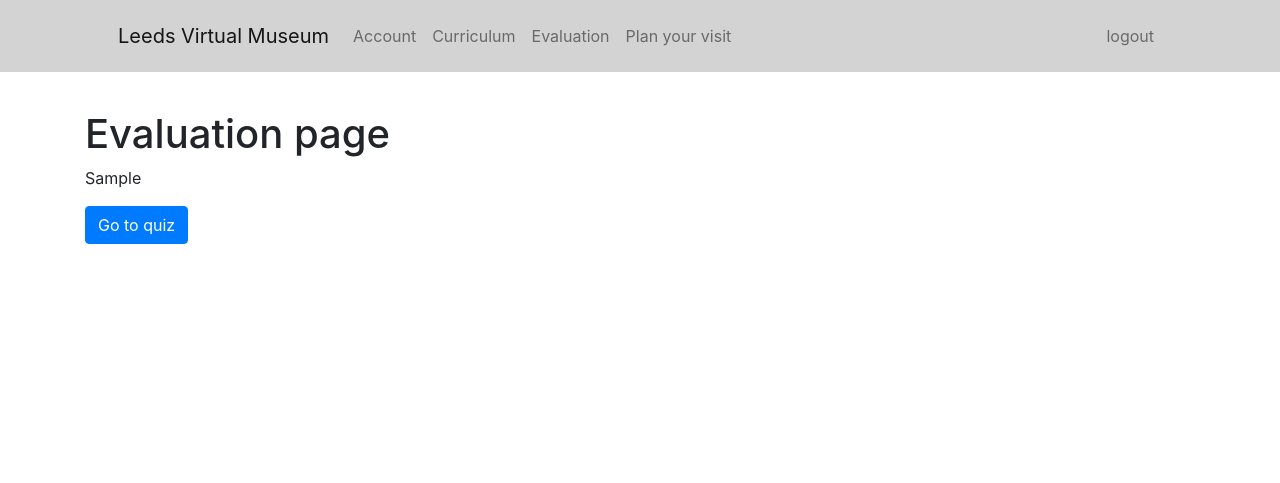
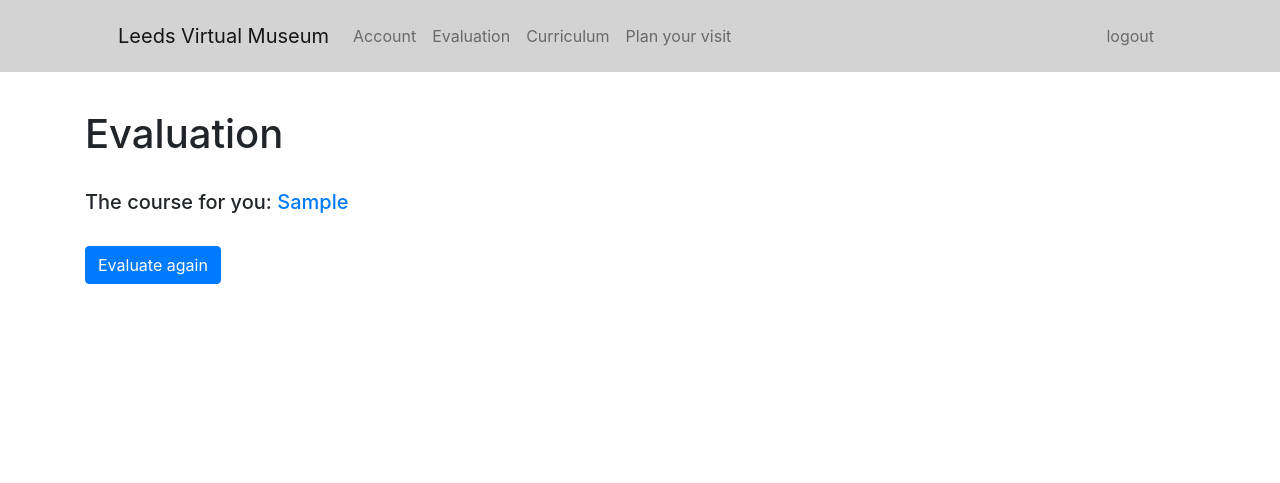
Before and after one commit to Evian0211/Leeds-Museums-virtual-platform, a Django app: page /evaluation in a window 1280 px wide. Shown: the top 483 px of the page. Run offline with Django 4.2, Linux system fonts and the light colour scheme; a user stored in the database is signed in; tables that the repository leaves empty hold one stand-in row (values such as "Sample post"); some libraries are stand-ins or nearby versions.

Commit message:
add front end style

```diff
--- a/leeds_virtual_museums/static/css/common.css
+++ b/leeds_virtual_museums/static/css/common.css
@@ -33,6 +33,19 @@ html, body {
 
 .curriculum {
     width: 18rem;
+    margin: 30px;
+}
+
+.ticket {
+    width: 10rem;
+    border-color: transparent;
+    margin: 10px;
+}
+
+.exchange {
+    width: 20rem;
+    border-color: transparent;
+    margin: 10px;
 }
 
 iframe {
--- a/leeds_virtual_museums/templates/base.html
+++ b/leeds_virtual_museums/templates/base.html
@@ -26,8 +26,8 @@
             <div class="collapse navbar-collapse">
                 <ul class="navbar-nav ms-auto my-2 my-lg-0">
                     <li class="nav-item"><a class="nav-link" href="/account">Account</a></li>
+                    <li class="nav-item"><a class="nav-link" href="/evaluation">Evaluation</a></li>
                     <li class="nav-item"><a class="nav-link" href="/curriculum">Curriculum</a></li>
-                    <li class="nav-item"><a class="nav-link" href="/evaluation">Evaluation</a></li>
                     <li class="nav-item"><a class="nav-link" href="/plan_visit">Plan your visit</a></li>
                 </ul>
             </div>
--- a/leeds_virtual_museums/templates/curriculum.html
+++ b/leeds_virtual_museums/templates/curriculum.html
@@ -21,6 +21,7 @@
 
     <br>
     <h3>Other courses</h3>
+    <div class="row">
         {% for course_num, course_name, _, _ in other_courses %}
         <div class="card curriculum">
             <img class="card-img-top" src="{% static '/images/the_artist.jpg' %}" alt="Card image cap">
@@ -29,8 +30,8 @@
                 <a class="btn btn-primary" href="/course?course={{ course_num }}">Explore</a>
             </div>
         </div>
+        {% endfor %}
+    </div>
 </div>
 
-{% endfor %}
-
 {% endblock %}
--- a/leeds_virtual_museums/templates/evaluation.html
+++ b/leeds_virtual_museums/templates/evaluation.html
@@ -3,9 +3,16 @@
 {% block content %}
 
 <div class="container main-container">
-    <h1>Evaluation page</h1>
-    <p>{{ evaluation_result }}</p>
-    <a href="/evaluation_quiz?question=0" class="btn btn-primary">Go to quiz</a>
+    <h1>Evaluation</h1>
+    <br>
+    {% if evaluated %}
+    <h5>The course for you: <a href="/curriculum">{{ evaluation_result }}</a></h5>
+    <br>
+    <a href="/evaluation_quiz?question=0" class="btn btn-primary">Evaluate again</a>
+    {% else %}
+    <h5>{{ evaluation_result }}</h5>
+    <a href="/evaluation_quiz?question=0" class="btn btn-primary">Evaluate now</a>
+    {% endif %}
 </div>
 
 {% endblock %}
--- a/leeds_virtual_museums/templates/home.html
+++ b/leeds_virtual_museums/templates/home.html
@@ -11,7 +11,7 @@
             </div>
             <div class="col-lg-8 align-self-baseline">
                 <p class="text-white mb-5">Evaluate, learn, win NFTs and event tickets</p>
-                <a class="btn btn-xl text-white" href="/evaluation" style="border-color: white;">Evaluate now</a>
+                <a class="btn btn-xl text-white" href="/evaluation" style="border-color: white;">Find the course for you</a>
             </div>
         </div>
     </div>
--- a/leeds_virtual_museums/website/text.py
+++ b/leeds_virtual_museums/website/text.py
@@ -10,7 +10,7 @@ EVALUATION_QUESTIONS = [
     ("Q5. Which part of a museum do you like the most?", ["Heritage", "Natural Science", "Art galleries", "Historical figures"])
 ]
 
-EVALUATION_TYPES = ["Leeds over time", "Leeds at war", "Creativity at Leeds", "Industrial Leeds", "Leeds Society and Community", "Leeds: Empire and Colonialism"]
+EVALUATION_TYPES = ["Leeds Over Time", "Leeds at War", "Creativity at Leeds", "Industrial Leeds", "Leeds Society and Community", "Leeds: Empire and Colonialism"]
 
 # ----------------------------------------
 # ------------- Curriculum ---------------
@@ -30,7 +30,7 @@ COURSE_ONE_QUESTIONS = [
 
 
 
-COURSE_TWO_NAME = "Leeds At War"
+COURSE_TWO_NAME = "Leeds at War"
 
 COURSE_TWO_CONTENT = [
     ("Section 1 header", "https://www.mylearning.org/stories/leeds-to-the-world-the-story-of-two-leeds-engines/1515?"),
@@ -43,18 +43,74 @@ COURSE_TWO_QUESTIONS = [
     ("C2 Question 3 text", ["a", "b", "c", "d", "e"])
 ]
 
+COURSE_THREE_NAME = "Creativity at Leeds"
+
+COURSE_THREE_CONTENT = [
+    ("Section 1 header", "https://www.mylearning.org/stories/leeds-to-the-world-the-story-of-two-leeds-engines/1515?"),
+    ("Section 2 header", "https://www.mylearning.org/stories/leeds-to-the-world-the-story-of-two-leeds-engines/1515?")
+]
+
+COURSE_THREE_QUESTIONS = [
+    ("C2 Question 1 text", ["choice 1", "choice 2", "choice 3"]),
+    ("C2 Question 2 text", ["a", "b", "c", "d"]),
+    ("C2 Question 3 text", ["a", "b", "c", "d", "e"])
+]
+
+COURSE_FOUR_NAME = "Industrial Leeds"
+
+COURSE_FOUR_CONTENT = [
+    ("Section 1 header", "https://www.mylearning.org/stories/leeds-to-the-world-the-story-of-two-leeds-engines/1515?"),
+    ("Section 2 header", "https://www.mylearning.org/stories/leeds-to-the-world-the-story-of-two-leeds-engines/1515?")
+]
+
+COURSE_FOUR_QUESTIONS = [
+    ("C2 Question 1 text", ["choice 1", "choice 2", "choice 3"]),
+    ("C2 Question 2 text", ["a", "b", "c", "d"]),
+    ("C2 Question 3 text", ["a", "b", "c", "d", "e"])
+]
+
+COURSE_FIVE_NAME = "Leeds Society and Community"
+
+COURSE_FIVE_CONTENT = [
+    ("Section 1 header", "https://www.mylearning.org/stories/leeds-to-the-world-the-story-of-two-leeds-engines/1515?"),
+    ("Section 2 header", "https://www.mylearning.org/stories/leeds-to-the-world-the-story-of-two-leeds-engines/1515?")
+]
+
+COURSE_FIVE_QUESTIONS = [
+    ("C2 Question 1 text", ["choice 1", "choice 2", "choice 3"]),
+    ("C2 Question 2 text", ["a", "b", "c", "d"]),
+    ("C2 Question 3 text", ["a", "b", "c", "d", "e"])
+]
+
+COURSE_SIX_NAME = "Leeds: Empire and Colonialism"
+
+COURSE_SIX_CONTENT = [
+    ("Section 1 header", "https://www.mylearning.org/stories/leeds-to-the-world-the-story-of-two-leeds-engines/1515?"),
+    ("Section 2 header", "https://www.mylearning.org/stories/leeds-to-the-world-the-story-of-two-leeds-engines/1515?")
+]
+
+COURSE_SIX_QUESTIONS = [
+    ("C2 Question 1 text", ["choice 1", "choice 2", "choice 3"]),
+    ("C2 Question 2 text", ["a", "b", "c", "d"]),
+    ("C2 Question 3 text", ["a", "b", "c", "d", "e"])
+]
+
 CURRICULUM = [
     (0, COURSE_ONE_NAME, COURSE_ONE_CONTENT, COURSE_ONE_QUESTIONS),
-    (1, COURSE_TWO_NAME, COURSE_TWO_CONTENT, COURSE_TWO_QUESTIONS)
+    (1, COURSE_TWO_NAME, COURSE_TWO_CONTENT, COURSE_TWO_QUESTIONS),
+    (2, COURSE_THREE_NAME, COURSE_THREE_CONTENT, COURSE_THREE_QUESTIONS),
+    (3, COURSE_FOUR_NAME, COURSE_FOUR_CONTENT, COURSE_FOUR_QUESTIONS),
+    (4, COURSE_FIVE_NAME, COURSE_FIVE_CONTENT, COURSE_FIVE_QUESTIONS),
+    (5, COURSE_SIX_NAME, COURSE_SIX_CONTENT, COURSE_SIX_QUESTIONS)
 ]
 
 RECOMMAND_COURSE = {
     EVALUATION_TYPES[0]: CURRICULUM[0],
     EVALUATION_TYPES[1]: CURRICULUM[1],
-    EVALUATION_TYPES[2]: CURRICULUM[1],
-    EVALUATION_TYPES[3]: CURRICULUM[1],
-    EVALUATION_TYPES[4]: CURRICULUM[1],
-    EVALUATION_TYPES[5]: CURRICULUM[1],
+    EVALUATION_TYPES[2]: CURRICULUM[2],
+    EVALUATION_TYPES[3]: CURRICULUM[3],
+    EVALUATION_TYPES[4]: CURRICULUM[4],
+    EVALUATION_TYPES[5]: CURRICULUM[5],
 }
 
 # -----------------------------------------
--- a/leeds_virtual_museums/website/user.py
+++ b/leeds_virtual_museums/website/user.py
@@ -1,5 +1,5 @@
 from .models import Course_quiz_answer, Item, Evaluation, Evaluation_quiz_answer, Curriculum, Ticket
-from .text import CURRICULUM, EVALUATION_QUESTIONS, EVALUATION_TYPES, COURSE_ONE_FULL_MARK, TICKETS
+from .text import COURSE_TWO_FULL_MARK, CURRICULUM, EVALUATION_QUESTIONS, EVALUATION_TYPES, COURSE_ONE_FULL_MARK, TICKETS
 
 def get_evaulation_result(user):
     try:
@@ -179,6 +179,8 @@ def get_item(user, course_number, score):
     item_name = None
     if course_number == 0 and score == 100:
         item_name = COURSE_ONE_FULL_MARK
+    elif course_number == 1 and score == 100:
+        item_name = COURSE_TWO_FULL_MARK
 
     if item_name:
         try:
--- a/leeds_virtual_museums/website/views.py
+++ b/leeds_virtual_museums/website/views.py
@@ -94,7 +94,8 @@ def course_question_view(request, *args, **kwargs):
                 user.update_course_quiz_answer(request.user, course_number, request.POST.get("this"), int(request.POST.get("answer")))
                 score = user.mark_course(request.user, course_number)
                 user.clear_course_quiz_answers(request.user, course_number)
-                user.get_item(request.user, course_number, score)
+                got_item = user.get_item(request.user, course_number, score)
+                return render(request, "quiz_result.html", {"quiz_result": score, "got_item": got_item})
                 # TODO: create a course quiz result page
                 return redirect("/")
             elif request.POST.get("next"):
@@ -116,9 +117,11 @@ def course_question_view(request, *args, **kwargs):
 @login_required(login_url="/login")
 def evaluation_view(request, *args, **kwargs):
     evaluation_result = user.get_evaulation_result(request.user)
+    evaluated = True
     if not evaluation_result:
         evaluation_result = NO_EVALUATION_TEXT
-    return render(request, "evaluation.html", {"evaluation_result": evaluation_result})
+        evaluated = False
+    return render(request, "evaluation.html", {"evaluation_result": evaluation_result, "evaluated": evaluated})
 
 
 @login_required(login_url="/login")
```
Also changed, not shown: leeds_virtual_museums/templates/account.html (+27 -13 lines), leeds_virtual_museums/templates/plan_visit.html (+14 -10 lines), leeds_virtual_museums/templates/quiz_result.html (added, +15 -0 lines). Lines whose indentation alone changed are shown as unchanged.
